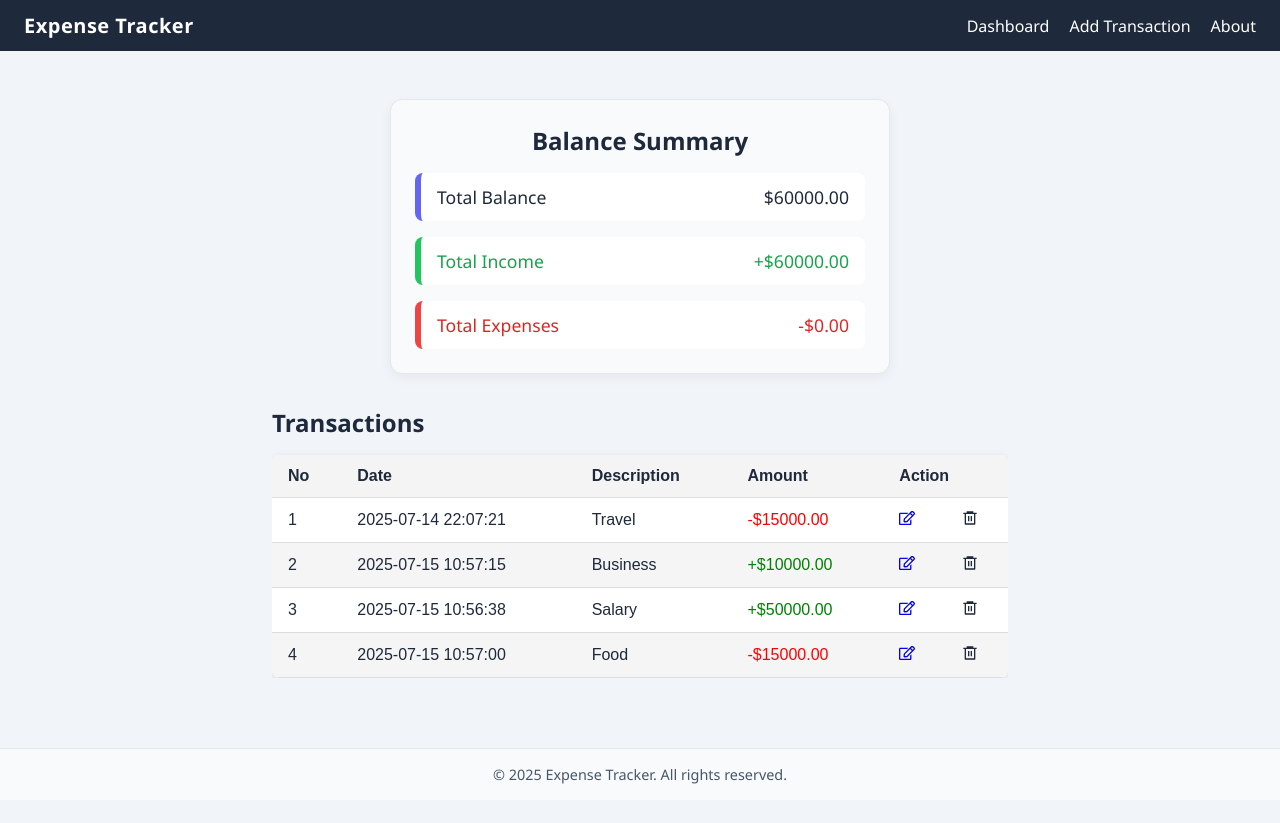
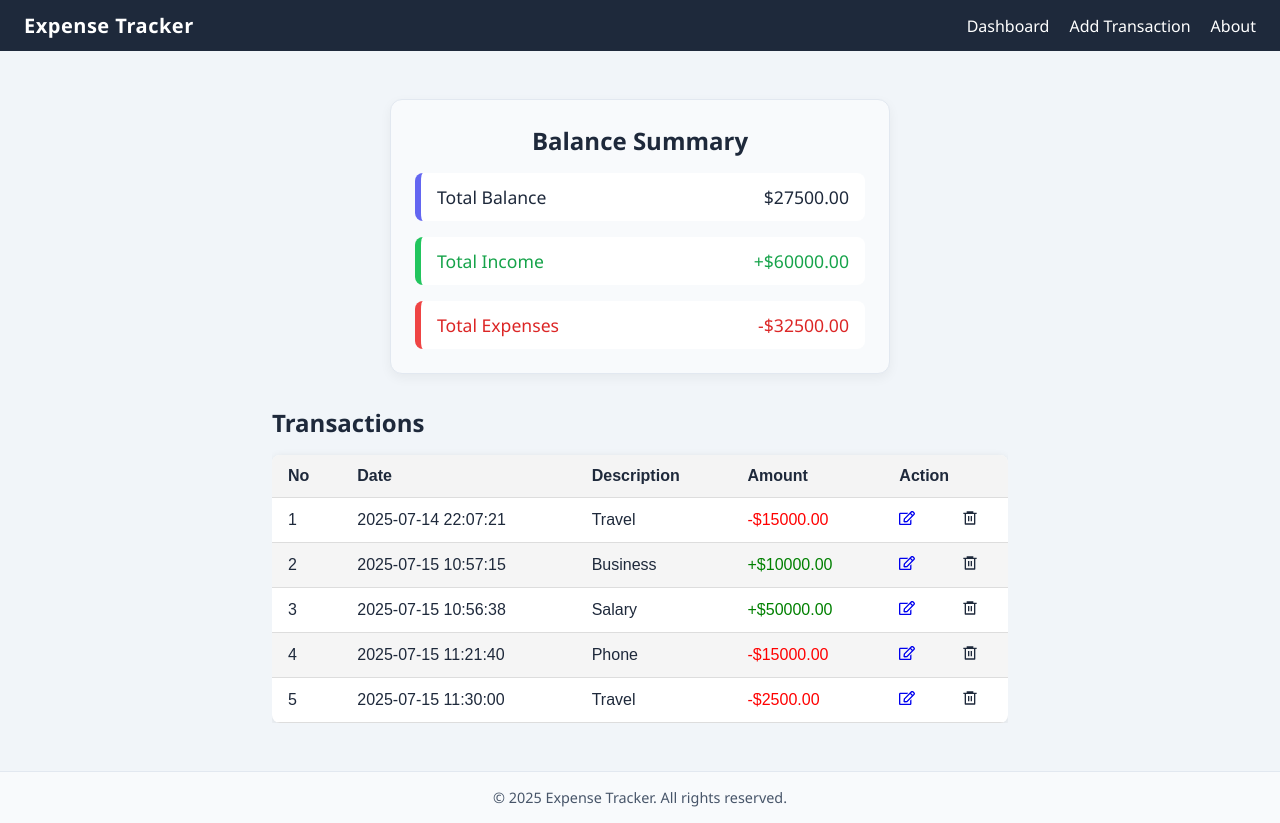
Before and after one commit to sharfrasaqsan/react-expense-tracker, a React (Create React App) app: page / in a window 1280 px wide. Before the commit the page ends 800 px from the top, so only its background shows below. Built offline with nearby package versions, Linux system fonts and the light colour scheme; data requests are answered from the project's data file.

Commit message:
expense bug fixed

```diff
--- a/data/db.json
+++ b/data/db.json
@@ -22,10 +22,17 @@
       "type": "income"
     },
     {
-      "id": "c7f0",
-      "datetime": "2025-07-15 10:57:00",
-      "text": "Food",
-      "amount": -15000,
+      "id": "cb41",
+      "datetime": "2025-07-15 11:21:40",
+      "text": "Phone",
+      "amount": 15000,
+      "type": "expense"
+    },
+    {
+      "id": "71b8",
+      "datetime": "2025-07-15 11:30:00",
+      "text": "Travel",
+      "amount": 2500,
       "type": "expense"
     }
   ]
--- a/src/components/Balance.js
+++ b/src/components/Balance.js
@@ -13,11 +13,7 @@ const Balance = () => {
     .filter((i) => i.type === "expense")
     .reduce((acc, value) => acc + value.amount, 0);
 
-  const balance = income + expenses;
-  // Short method
-  //   const totalExpenses = amounts
-  //     .filter((i) => i < 0)
-  //     .reduce((acc, value) => acc + value, 0);
+  const balance = income - expenses;
 
   return (
     <div className="balance-card">
--- a/src/context/DataContext.js
+++ b/src/context/DataContext.js
@@ -34,15 +34,12 @@ export const DataProvider = ({ children }) => {
   }, []);
 
   const editTransaction = async (id) => {
-    let amountNumber = Math.abs(Number(editTransactionAmount));
-    if (transactionType === "expense") amountNumber = -amountNumber;
-
     try {
       const res = await request.put(`/transactions/${id}`, {
         id,
         datetime: format(new Date(), "yyyy-MM-dd HH:mm:ss"),
         text: editTransactionText,
-        amount: amountNumber,
+        amount: Math.abs(Number(editTransactionAmount)),
         type: editTransactionType,
       });
 
--- a/src/pages/AddTransaction.js
+++ b/src/pages/AddTransaction.js
@@ -22,14 +22,11 @@ const AddTransaction = () => {
   const addTransaction = async (e) => {
     e.preventDefault();
 
-    let amountNumber = Math.abs(Number(transactionAmount));
-    if (transactionType === "expense") amountNumber = -amountNumber;
-
     try {
       const res = await request.post("/transactions", {
         datetime: format(new Date(), "yyyy-MM-dd HH:mm:ss"),
         text: transactionText,
-        amount: amountNumber,
+        amount: Math.abs(Number(transactionAmount)),
         type: transactionType,
       });
 
```
